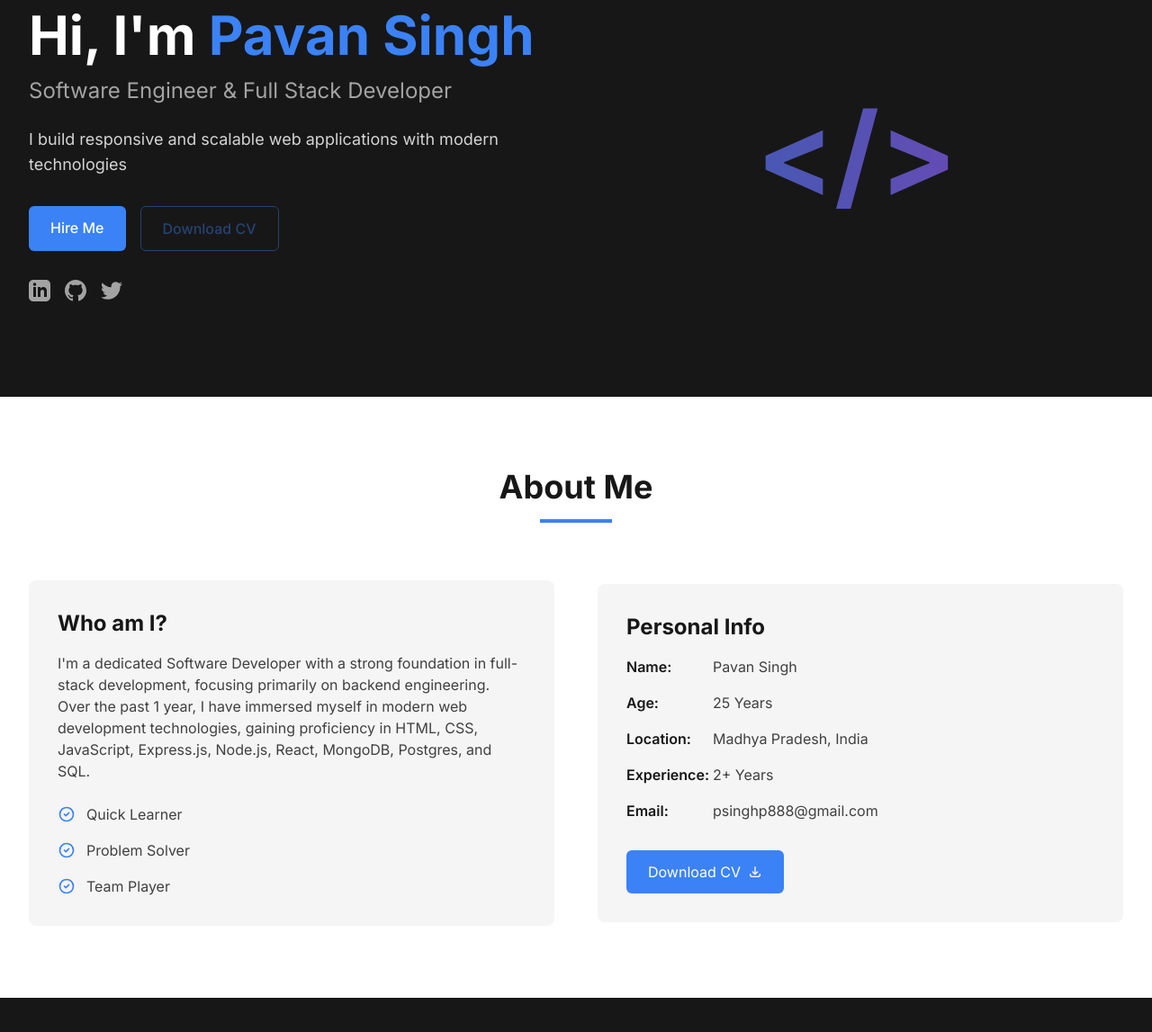
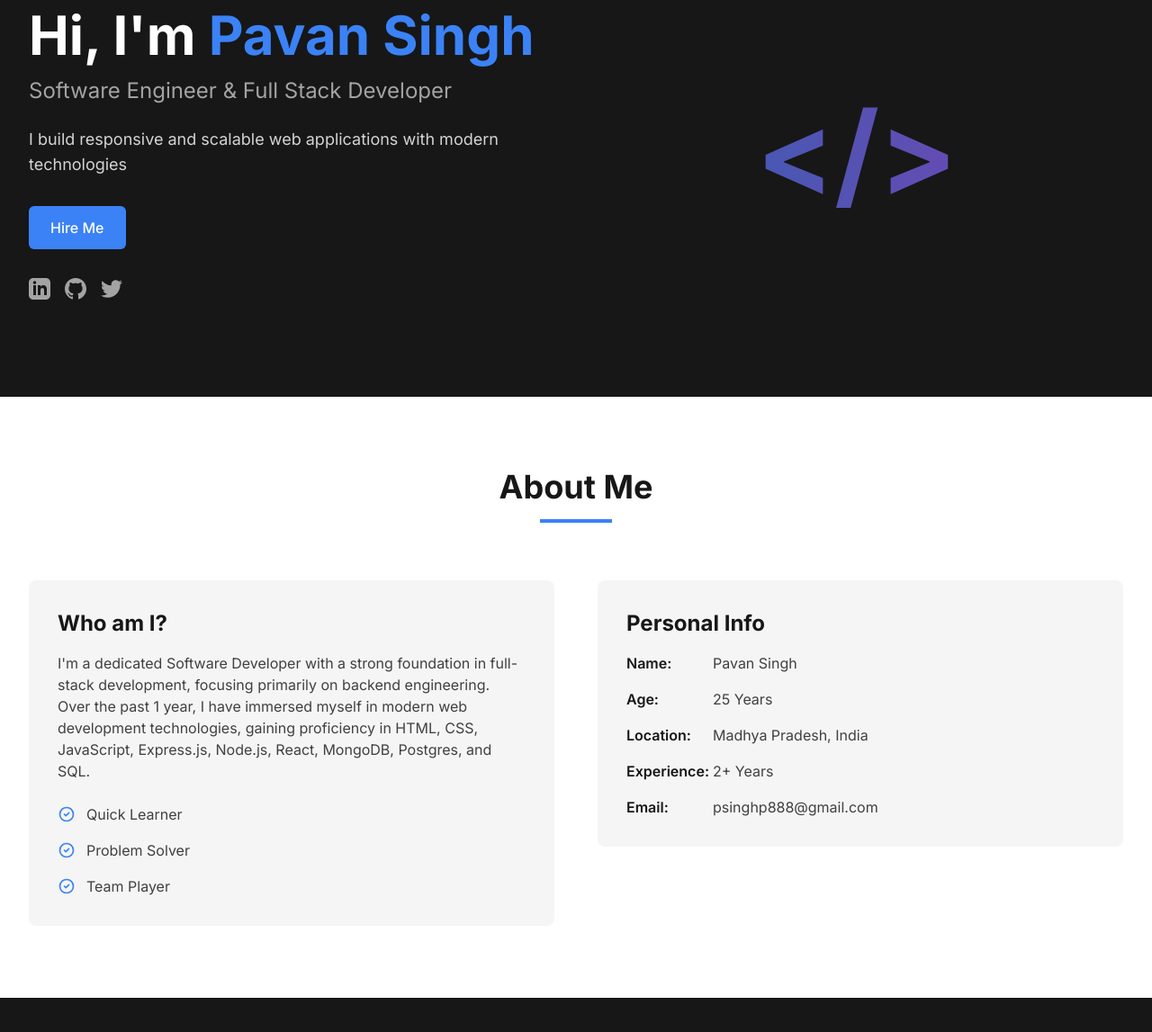
Before and after one commit to pavansingh888/Portfolio-webpage, a plain HTML site: page index.html in a window 1280 px wide. Shown: the part 119-1266 px from the top of the page at 90% size. Drawn offline with nearby package versions, Linux system fonts and the light colour scheme.

Commit message:
CV removed

```diff
--- a/index.html
+++ b/index.html
@@ -455,10 +455,10 @@
             <a href="https://www.linkedin.com/in/-pavansingh/" target="_blank" class="bg-blue-500 hover:bg-blue-600 text-white px-6 py-3 rounded-md font-medium transition-all">
               Hire Me
             </a>
-            <a href="" class="border border-blue-500 text-blue-500  px-6 py-3 rounded-md font-medium transition-all disabled opacity-40">
-            <!-- <a href="" class="border border-blue-500 text-blue-500 hover:bg-blue-500 hover:text-white px-6 py-3 rounded-md font-medium transition-all disabled opacity-40"> -->
+            <!-- <a href="" class="border border-blue-500 text-blue-500  px-6 py-3 rounded-md font-medium transition-all disabled opacity-40">
+             //<a href="" class="border border-blue-500 text-blue-500 hover:bg-blue-500 hover:text-white px-6 py-3 rounded-md font-medium transition-all disabled opacity-40">
               Download CV
-            </a>
+            </a> -->
           </div>
           <div class="flex gap-4 mt-8">
             <a href="https://www.linkedin.com/in/-pavansingh" target="_blank" class="text-neutral-400 hover:text-blue-500 transition-colors">
@@ -537,7 +537,7 @@
           </div>
         </div>
 
-        <div class="animate__animated animate__fadeInRight">
+        <div class="animate__animated animate__fadeInRight h-full ">
           <div class="bg-neutral-100 p-8 rounded-lg">
             <h3 class="text-2xl font-bold text-neutral-900 mb-4">Personal Info</h3>
             <div class="space-y-4">
@@ -562,14 +562,14 @@
                 <span class="text-neutral-700">psinghp888@gmail.com</span>
               </div>
             </div>
-            <div class="mt-8">
+            <!-- <div class="mt-8">
               <a href=""  class="inline-flex items-center bg-blue-500 text-white px-6 py-3 rounded-md hover:bg-blue-600 transition-colors">
                 Download CV
                 <svg class="w-4 h-4 ml-2" fill="none" stroke="currentColor" viewBox="0 0 24 24">
                   <path stroke-linecap="round" stroke-linejoin="round" stroke-width="2" d="M4 16v1a3 3 0 003 3h10a3 3 0 003-3v-1m-4-4l-4 4m0 0l-4-4m4 4V4"></path>
                 </svg>
               </a>
-            </div>
+            </div> -->
           </div>
         </div>
       </div>
```
